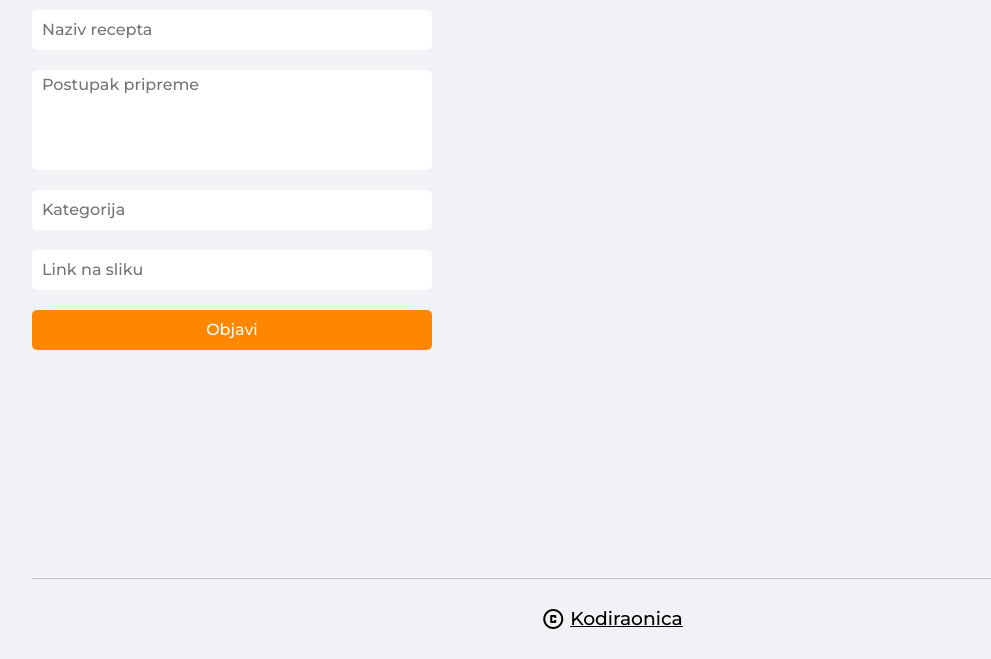
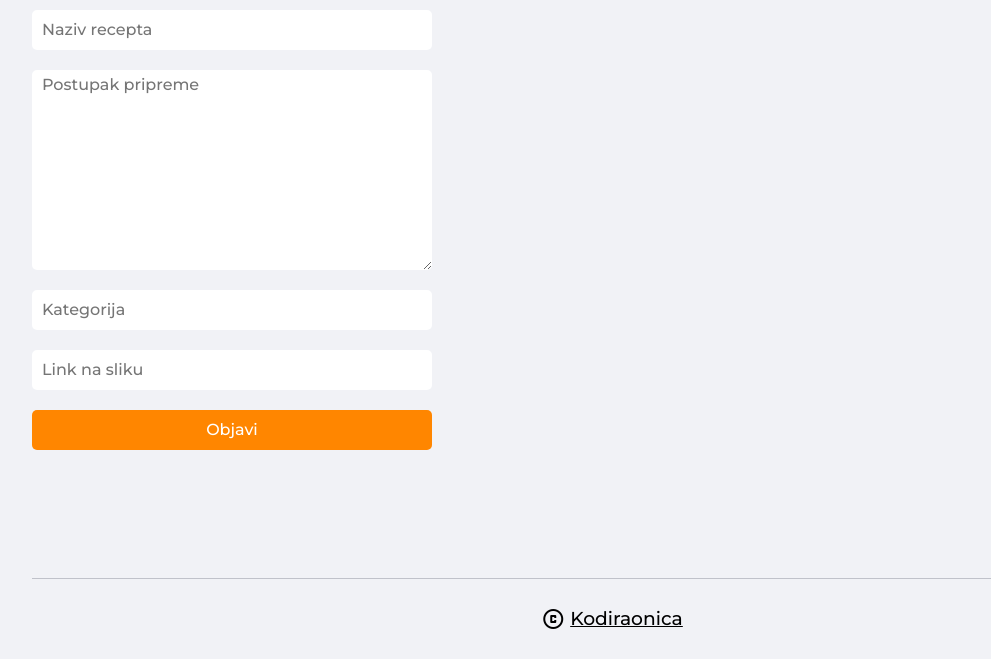
Before and after one commit to kodiraonica/recipes, a website built with Vite: page new.html in a window 1280 px wide. Shown: the part 161-820 px from the top of the page, without its empty margins (28-1019 px from the left). Built offline with nearby package versions, Linux system fonts and the light colour scheme; some packages are replaced by stand-ins of ours.

Commit message:
minor fixes

```diff
--- a/new.html
+++ b/new.html
@@ -31,7 +31,7 @@
         <form class="align-items-start" id="new-recipe-form">
           <h1>Novi recept</h1>
           <input type="text" placeholder="Naziv recepta" id="title" />
-          <textarea placeholder="Postupak pripreme" id="description"></textarea>
+          <textarea placeholder="Postupak pripreme" id="description" rows="10"></textarea>
           <input type="text" placeholder="Kategorija" id="category" />
           <input type="url" placeholder="Link na sliku" id="image" />
           <button>Objavi</button>
--- a/scripts/getAllRecipes.js
+++ b/scripts/getAllRecipes.js
@@ -37,7 +37,7 @@ const recordsNotFound = () => {
   noRecords.classList.add('no-records');
   noRecords.innerHTML = `
     <h2> ¯&#92;_(ツ)_/¯</h2>
-    <p>You do not have any recipes yet.</p>
+    <p>Nemaš nijedan recept.</p>
   `;
   mainContainer.appendChild(noRecords);
 };
--- a/styles/inputs.css
+++ b/styles/inputs.css
@@ -35,7 +35,6 @@ form button {
 form textarea {
   width: 100%;
   max-width: 400px;
-  height: 100px;
   border-radius: 5px;
   border: none;
   padding: 5px 10px;
@@ -43,7 +42,6 @@ form textarea {
   font-weight: 500;
   color: #ff8600;
   margin-bottom: 20px;
-  resize: none;
   font-family: 'Montserrat', sans-serif;
 }
 
```
Also changed, not shown: scripts/firebase.js (+0 -7 lines).
